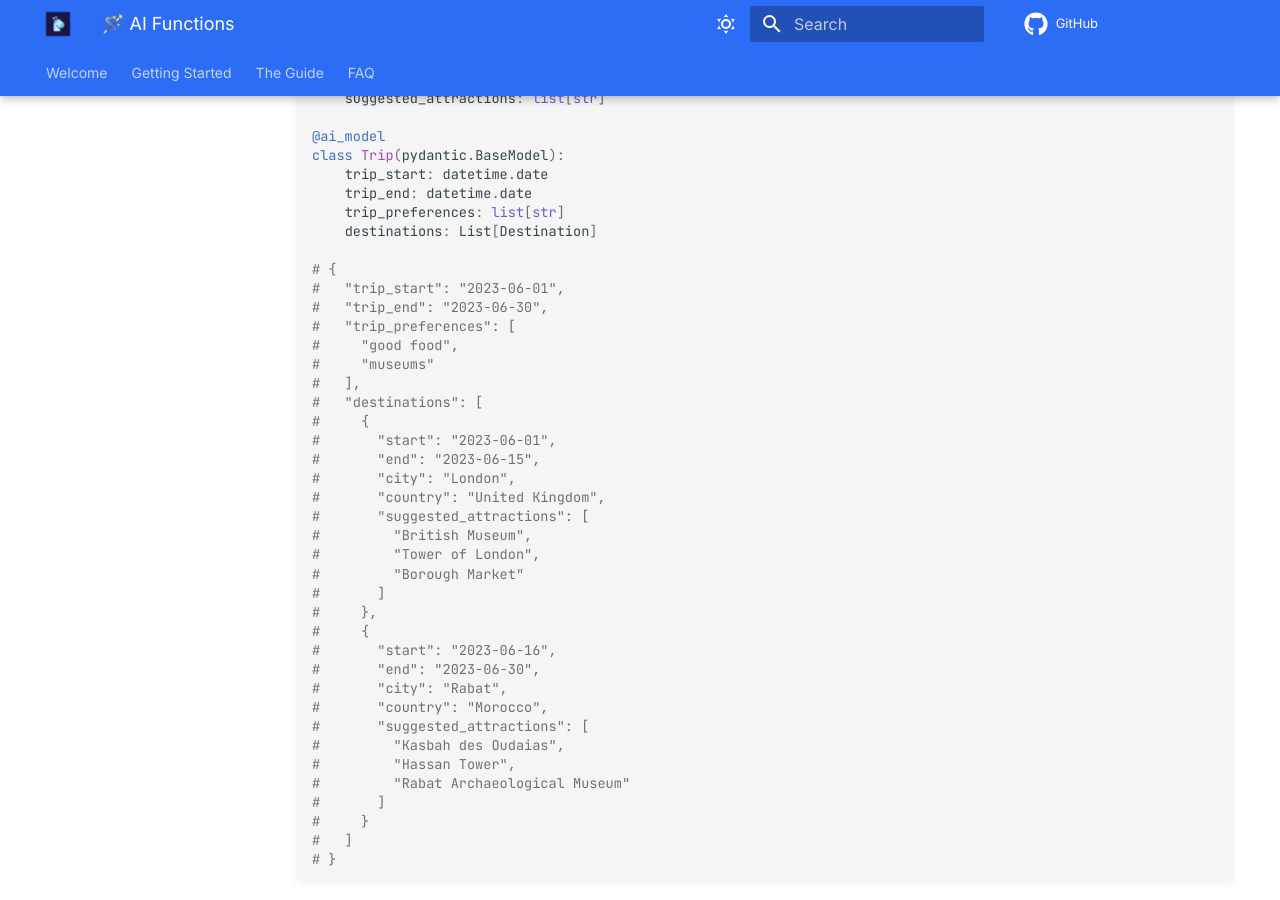
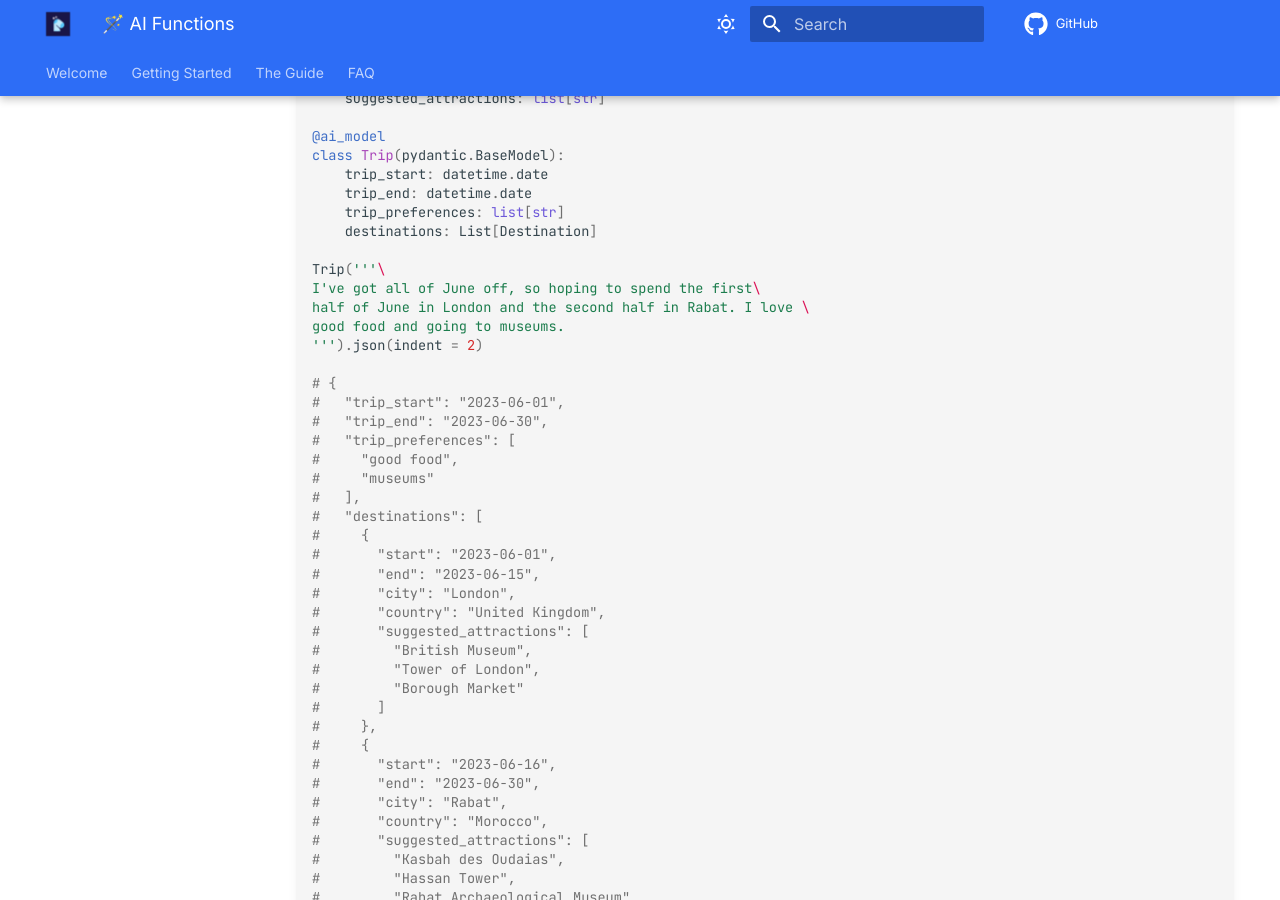
Before and after one commit to PrefectHQ/marvin, an MkDocs documentation site: the page built from docs/guide/concepts/ai_models.md, in a window 1280 px wide and 900 px high, scrolled down 3547 px. Built offline with MkDocs 1.6.1 and Material for MkDocs 9.7.7, drawn with Linux system fonts in a browser that asks for light colours; comment, search, counter and statistics services are not loaded.

Commit message:
Update ai_models.md

```diff
--- a/docs/guide/concepts/ai_models.md
+++ b/docs/guide/concepts/ai_models.md
@@ -115,6 +115,12 @@ class Trip(pydantic.BaseModel):
     trip_end: datetime.date
     trip_preferences: list[str]
     destinations: List[Destination]
+
+Trip('''\
+I've got all of June off, so hoping to spend the first\
+half of June in London and the second half in Rabat. I love \
+good food and going to museums.
+''').json(indent = 2)
 
 # {
 #   "trip_start": "2023-06-01",
```
